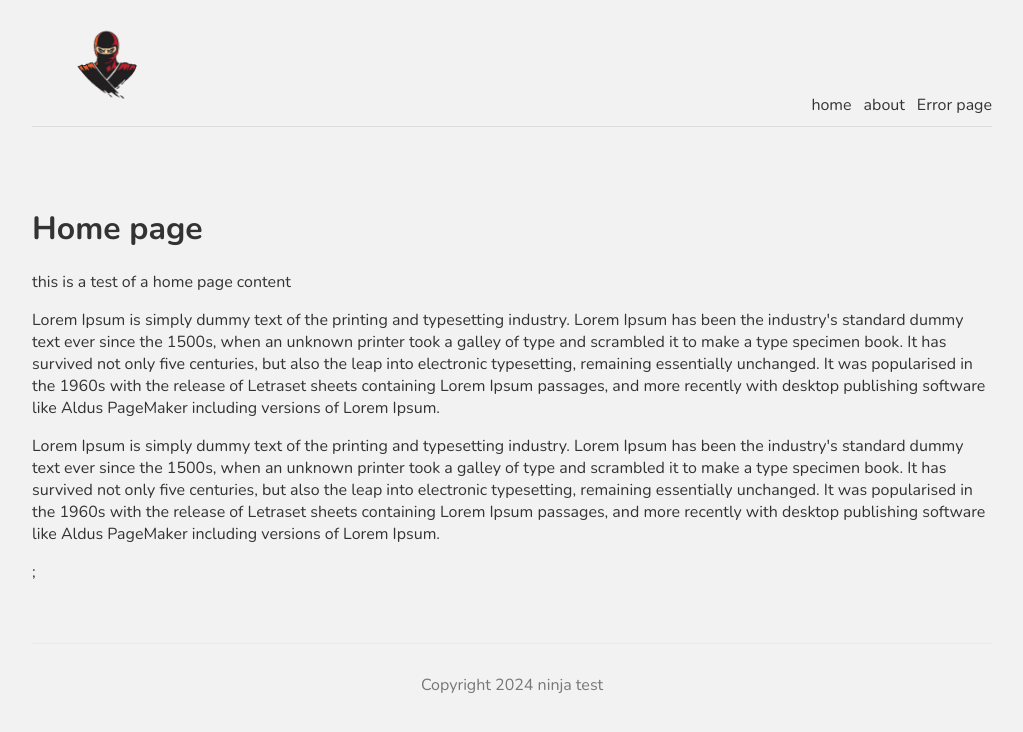
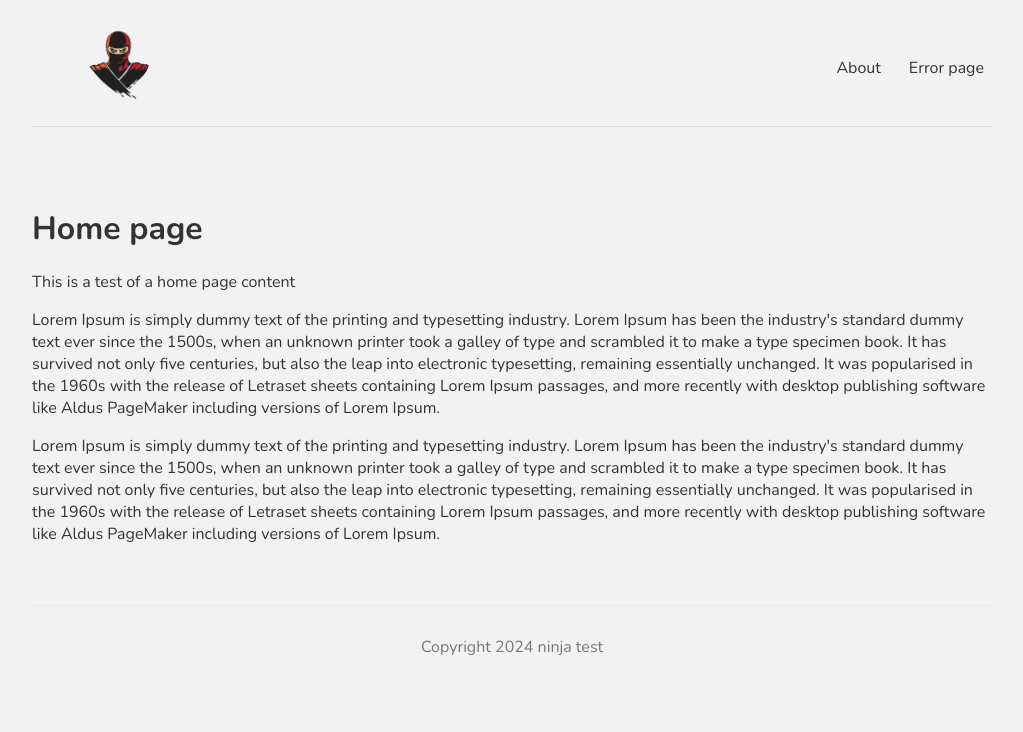
Before and after one commit to JadMcheik/ninjaTest, a Next.js app: page / in a window 1280 px wide. Shown: the top 732 px of the page, without its empty margins (128-1151 px from the left). Built offline with nearby package versions, Linux system fonts and the light colour scheme.

Commit message:
CHange navbar to ul and some css properties

```diff
--- a/comps/Navbar.js
+++ b/comps/Navbar.js
@@ -7,16 +7,19 @@ const Navbar = () => {
 <nav>
 
 <div className="logo">
-
+<Link href="/">
 <Image src="/ninja-logo.png" width={150} height={90}/>
 
+</Link>
+</div>
+<ul>
+    <li><Link href="/about"> About</Link></li>
 
-</div>
-<Link href="/"> home</Link>
-<Link href="/about"> about</Link>
-<Link href="/53"> Error page</Link>
+    <li> <Link href="/53"> Error page</Link></li>
 
 
+
+</ul>
 
 
 
--- a/pages/_app.js
+++ b/pages/_app.js
@@ -5,7 +5,7 @@ export default function App({ Component, pageProps }) {
   return (
 <Layout>
 
-<Component {...pageProps} />;
+<Component {...pageProps} />
 
 </Layout>
 
--- a/pages/index.js
+++ b/pages/index.js
@@ -18,7 +18,7 @@ export default function Home() {
 </Head>
     <div>
       <h1>Home page</h1>
-      <p>this is a test of a home page content</p>
+      <p>This is a test of a home page content</p>
       <p>
         Lorem Ipsum is simply dummy text of the printing and typesetting
         industry. Lorem Ipsum has been the industry's standard dummy text ever
@@ -45,5 +45,5 @@ export default function Home() {
 
     </>
 
-  );
+  )
 }
--- a/styles/globals.css
+++ b/styles/globals.css
@@ -18,11 +18,28 @@ nav {
   padding: 10px 0;
   display: flex;
   justify-content: flex-end;
-  align-items: flex-end;
+  align-items: center;
   border-bottom: 1px solid #ddd;
 }
-nav a {
+nav a{
   margin-left: 12px;
+
+}
+nav ul{
+    list-style-type: none;
+    margin: 0;
+    padding: 0;
+
+}
+nav li {
+    float: left;
+  }
+
+nav li a{
+    display: block;
+    padding: 8px;
+
+
 }
 nav .logo {
   margin-right: auto;
```
